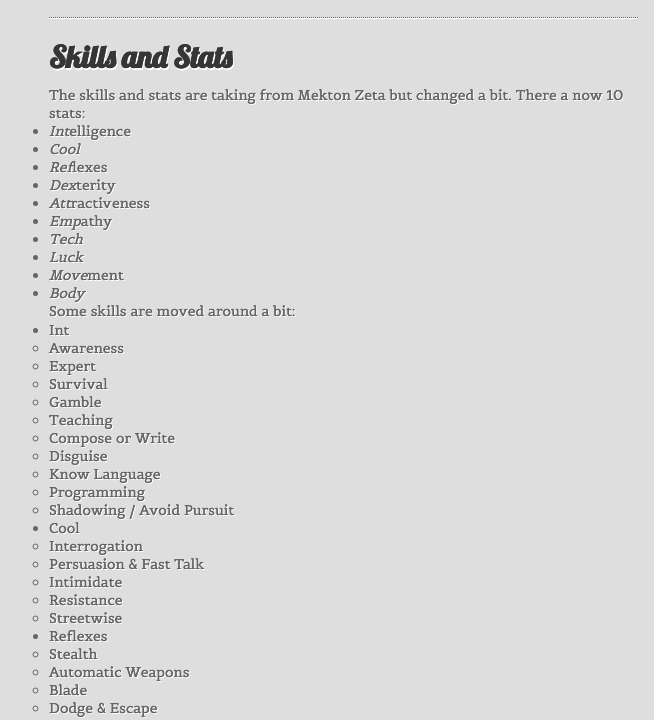
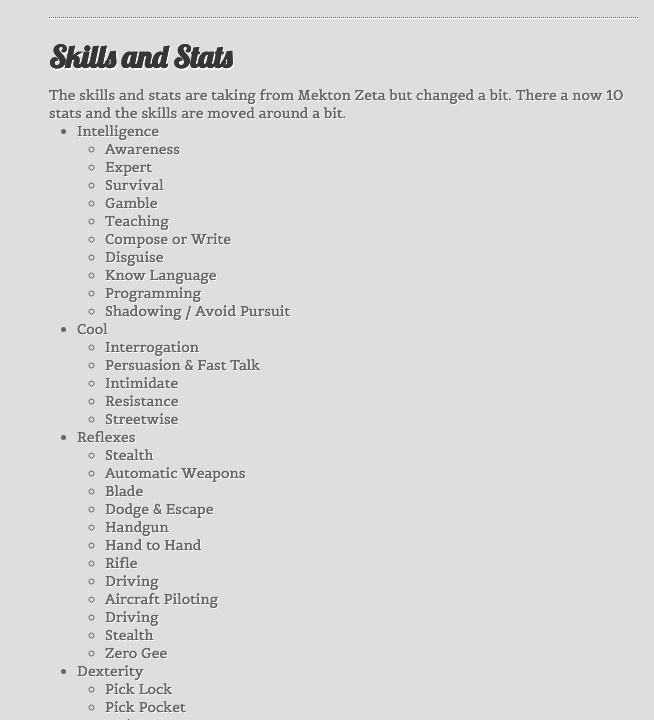
Before and after one commit to pietervandereems/zone, a plain HTML site: page players.html in a window 1280 px wide. Shown: the part 967-1687 px from the top of the page, without its empty margins (482-1136 px from the left). Drawn offline with Linux system fonts and the light colour scheme; files whose address does not match are found by name.

Commit message:
Stats en skills combined

```diff
--- a/css/styles.css
+++ b/css/styles.css
@@ -27,6 +27,10 @@
 	padding: 0;
 	color: #656565;
 	text-shadow:0 0px, 1px 1px #FFFFFF;
+}
+
+ul {
+    padding-left: 2em;
 }
 a img {
 	border: none;
--- a/players.html
+++ b/players.html
@@ -42,24 +42,9 @@
         <div class="horSeparator"></div>
         <a name="Skills"><h2>Skills and Stats</h2></a>
         <p>
-            The skills and stats are taking from Mekton Zeta but changed a bit. There a now 10 stats:
+            The skills and stats are taking from Mekton Zeta but changed a bit. There a now 10 stats and the skills are moved around a bit.
             <ul>
-                <li><em>Int</em>elligence</li>
-                <li><em>Cool</em></li>
-                <li><em>Ref</em>lexes</li>
-                <li><em>Dex</em>terity</li>
-                <li><em>Att</em>ractiveness</li>
-                <li><em>Emp</em>athy</li>
-                <li><em>Tech</em></li>
-                <li><em>Luck</em></li>
-                <li><em>Move</em>ment</li>
-                <li><em>Body</em></li>
-            </ul>
-        </p>
-        <p>
-            Some skills are moved around a bit:
-            <ul>
-                <li>Int
+                <li>Intelligence
                 <ul>
                     <li>Awareness</li>
                     <li>Expert</li>
```
